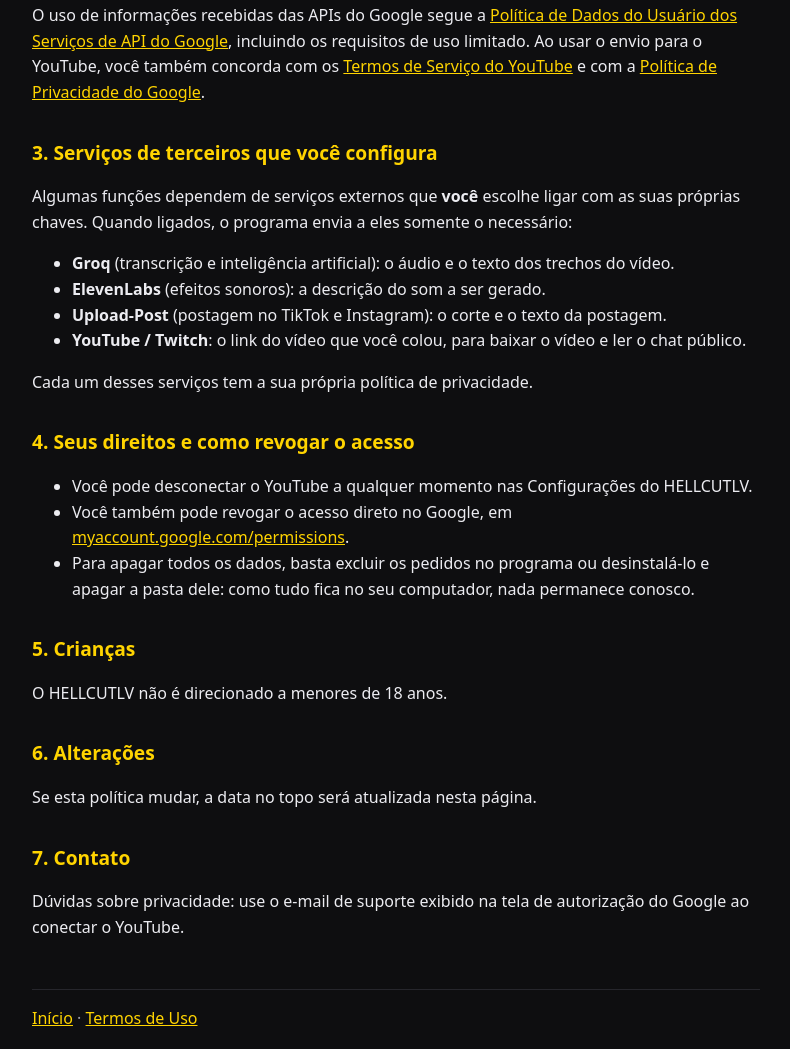
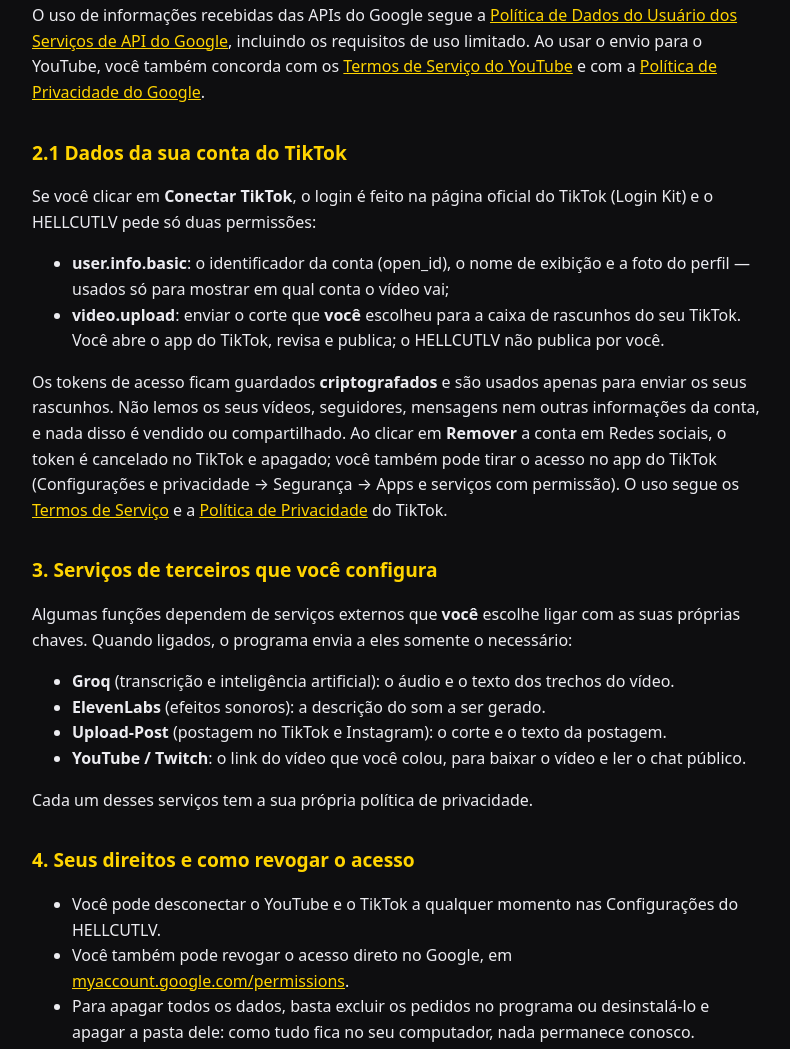
Before and after one commit to JulioNunesDev/hellcutlv-site, a plain HTML site: page privacidade.html in a window 1280 px wide. Shown: the part 1371-2420 px from the top of the page, without its empty margins (244-1034 px from the left). Drawn offline with Linux system fonts and the light colour scheme.

Commit message:
Privacidade: dados do TikTok (Login Kit + video.upload, rascunho)
Co-Authored-By: Claude Opus 5.5 <noreply@anthropic.com>

```diff
--- a/privacidade.html
+++ b/privacidade.html
@@ -10,7 +10,7 @@
 <main>
   <p><a href="index.html">← HELLCUTLV</a></p>
   <h1>Política de Privacidade</h1>
-  <p class="small">Última atualização: 24 de novembro de 2026</p>
+  <p class="small">Última atualização: 27 de novembro de 2026</p>
 
   <p>Esta política explica quais dados o HELLCUTLV usa, para quê e como você controla isso, de acordo com a Lei Geral
     de Proteção de Dados (Lei 13.709/2018 — LGPD).</p>
@@ -58,6 +58,22 @@
     também concorda com os <a href="https://www.youtube.com/t/terms">Termos de Serviço do YouTube</a> e com a
     <a href="https://policies.google.com/privacy">Política de Privacidade do Google</a>.</p>
 
+  <h2>2.1 Dados da sua conta do TikTok</h2>
+  <p>Se você clicar em <strong>Conectar TikTok</strong>, o login é feito na página oficial do TikTok (Login Kit) e o
+    HELLCUTLV pede só duas permissões:</p>
+  <ul>
+    <li><strong>user.info.basic</strong>: o identificador da conta (open_id), o nome de exibição e a foto do perfil — usados
+      só para mostrar em qual conta o vídeo vai;</li>
+    <li><strong>video.upload</strong>: enviar o corte que <strong>você</strong> escolheu para a caixa de rascunhos do seu
+      TikTok. Você abre o app do TikTok, revisa e publica; o HELLCUTLV não publica por você.</li>
+  </ul>
+  <p>Os tokens de acesso ficam guardados <strong>criptografados</strong> e são usados apenas para enviar os seus
+    rascunhos. Não lemos os seus vídeos, seguidores, mensagens nem outras informações da conta, e nada disso é vendido
+    ou compartilhado. Ao clicar em <strong>Remover</strong> a conta em Redes sociais, o token é cancelado no TikTok e
+    apagado; você também pode tirar o acesso no app do TikTok (Configurações e privacidade → Segurança → Apps e
+    serviços com permissão). O uso segue os <a href="https://www.tiktok.com/legal/terms-of-service">Termos de Serviço</a>
+    e a <a href="https://www.tiktok.com/legal/privacy-policy">Política de Privacidade</a> do TikTok.</p>
+
   <h2>3. Serviços de terceiros que você configura</h2>
   <p>Algumas funções dependem de serviços externos que <strong>você</strong> escolhe ligar com as suas próprias
     chaves. Quando ligados, o programa envia a eles somente o necessário:</p>
@@ -71,7 +87,7 @@
 
   <h2>4. Seus direitos e como revogar o acesso</h2>
   <ul>
-    <li>Você pode desconectar o YouTube a qualquer momento nas Configurações do HELLCUTLV.</li>
+    <li>Você pode desconectar o YouTube e o TikTok a qualquer momento nas Configurações do HELLCUTLV.</li>
     <li>Você também pode revogar o acesso direto no Google, em
       <a href="https://myaccount.google.com/permissions">myaccount.google.com/permissions</a>.</li>
     <li>Para apagar todos os dados, basta excluir os pedidos no programa ou desinstalá-lo e apagar a pasta dele:
```
